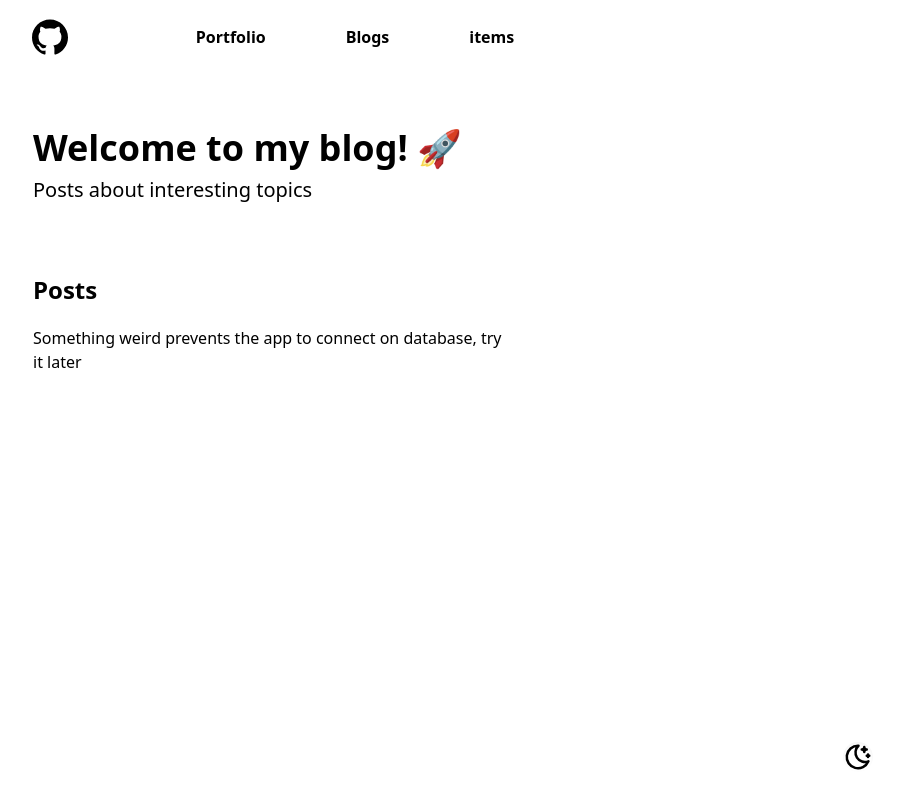
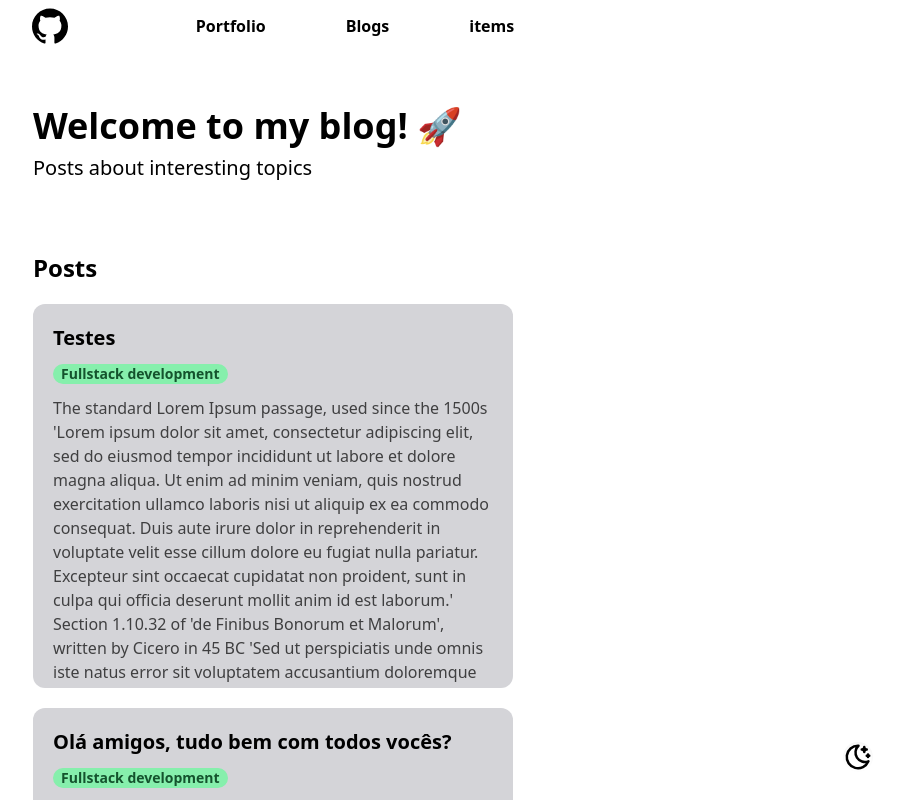
Before and after one commit to Gabrielll04/blog, a React (Vite) app: page /blog in a window 1280 px wide. Shown: the whole page, without its empty margins (367-1269 px from the left). Built offline with nearby package versions, Linux system fonts and the light colour scheme.

Commit message:
Improving db functions

```diff
--- a/src/pages/Blog.tsx
+++ b/src/pages/Blog.tsx
@@ -6,6 +6,7 @@ import SideBar from "../Components/side-bar"
 import PostCard from "../Components/post-card"
 import { getPosts } from "../lib/db"
 import { Post } from "../lib/models"
+import data from '../../datasets/PostsSet.json'
 
 export default function BlogPage() {
   const usrTheme = getTheme()
@@ -33,9 +34,9 @@ export default function BlogPage() {
         <article className="flex flex-col mt-6">
           <p className="font-semibold text-2xl">Posts</p>
           <div className="flex flex-col w-full py-5 space-y-5">
-            {feed ? feed.map((post: Post) => (
+            {data.map((post: Post) => (
               <PostCard darkMode={darkMode} title={post.Title} content={post.Content} id={post.id} key={post.id} />
-            )) : <span>Something weird prevents the app to connect on database, try it later</span>}
+            ))}
           </div>
         </article>
       </section>
```
